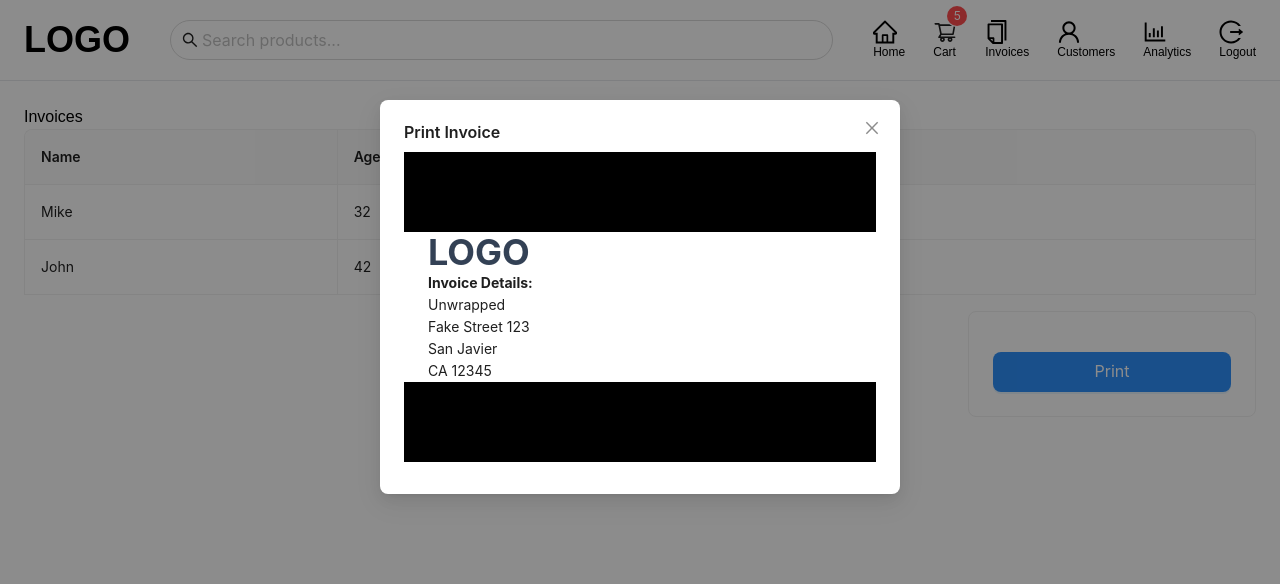
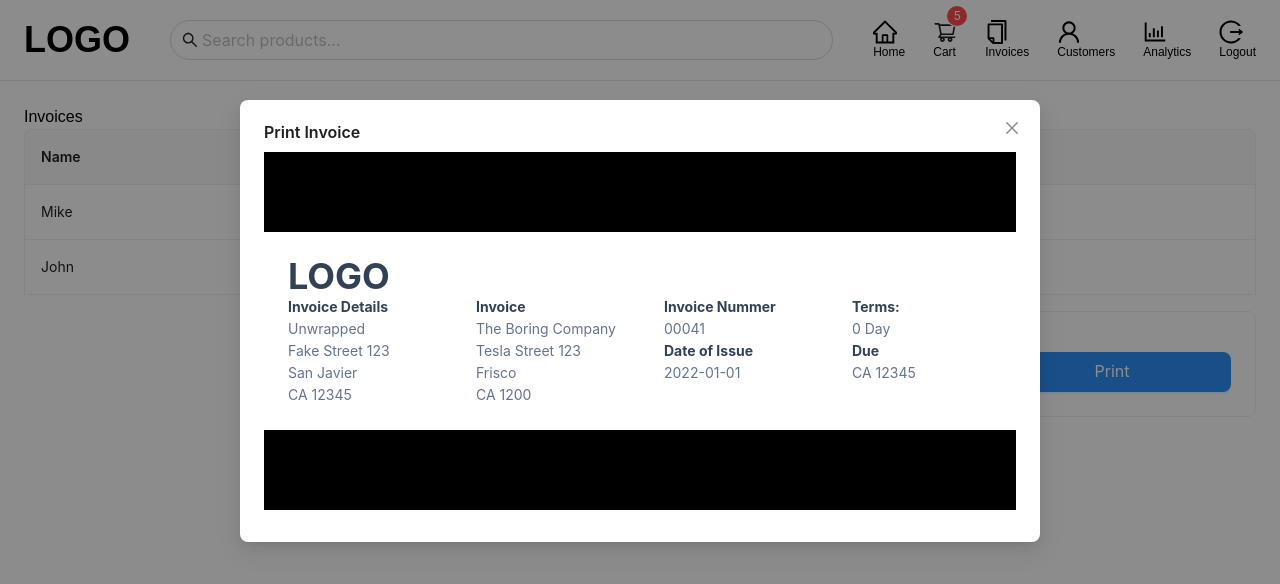
Before and after one commit to eflatuna/mern_pos_application, a React (Create React App) app in the folder client/: page /invoices in a window 1280 px wide. Both pictures are taken after a click on the button "Print". Shown: the top 584 px of the page. Built offline with nearby package versions, Linux system fonts and the light colour scheme.

Commit message:
Refactor PrintInvoice component layout and styles

```diff
--- a/client/src/components/invoices/PrintInvoice.jsx
+++ b/client/src/components/invoices/PrintInvoice.jsx
@@ -9,22 +9,53 @@ const PrintInvoice = ({ setIsModalOpen, isModalOpen }) => {
 			open={isModalOpen}
 			footer={false}
 			onCancel={closeModal}
+			width={800}
 		>
 			<section className="py-20 bg-black">
-				<div className="max-w-5xl mx-auto bg-white px-6">
+				<div className="max-w-4xl bg-white px-6">
 					<article className="overflow-hidden">
-						<div className="logo">
-							<h2 className="text-4xl font-bold text text-slate-700">
+						<div className="logo my-6">
+							<h2 className="text-4xl font-bold text-slate-700">
 								LOGO
 							</h2>
 							<div className="invoice-details">
-								<div>
-									<div className="text-md">
-										<p className="font-bold">
-											Invoice Details:
+								<div className="grid grid-cols-4 gap-12">
+									<div className="text-md text-slate-500">
+										<p className="font-bold text-slate-700">
+											Invoice Details
 										</p>
-										Unwrapped <p>Fake Street 123</p>
+										<p> Unwrapped </p>
+										<p>Fake Street 123</p>
 										<p>San Javier</p>
+										<p>CA 12345</p>
+									</div>
+									<div className="text-md text-slate-500">
+										<p className="font-bold text-slate-700">
+											Invoice
+										</p>
+										<p> The Boring Company</p>
+										<p>Tesla Street 123</p>
+										<p>Frisco</p>
+										<p>CA 1200</p>
+									</div>
+									<div className="text-md text-slate-500">
+										<p className="font-bold text-slate-700">
+											Invoice Nummer
+										</p>
+										<p>00041</p>
+										<p className="font-bold text-slate-700">
+											Date of Issue
+										</p>
+										<p>2022-01-01</p>
+									</div>
+									<div className="text-md text-slate-500">
+										<p className="font-bold text-slate-700">
+											Terms:
+										</p>
+										<p>0 Day</p>
+										<p className="font-bold text-slate-700">
+											Due
+										</p>
 										<p>CA 12345</p>
 									</div>
 								</div>
```
